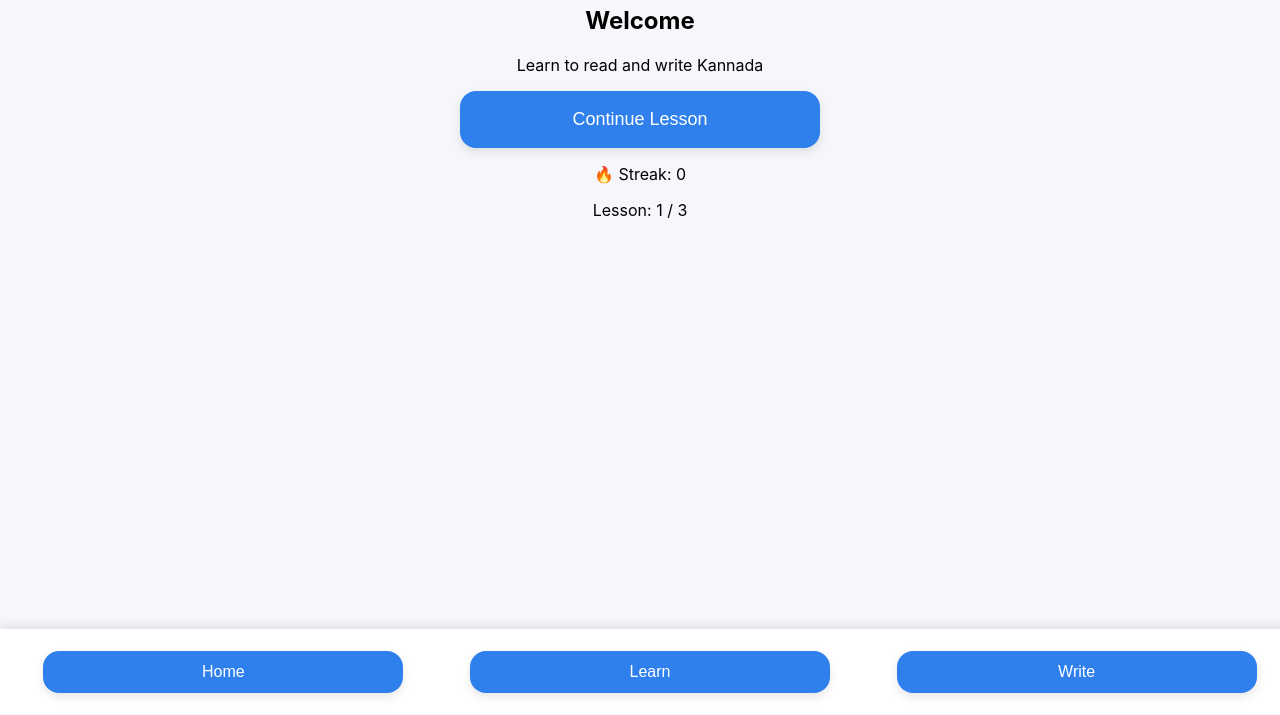
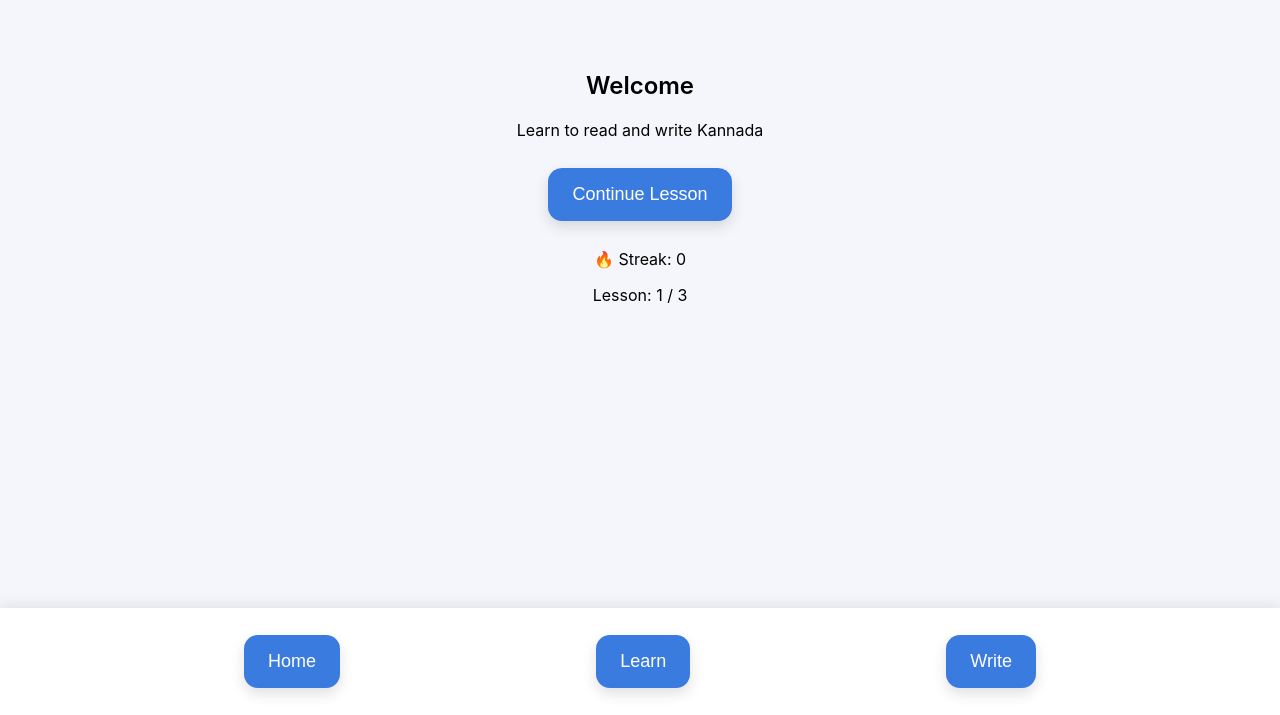
Before and after one commit to shressi10-png/Lex-Kannada-, a plain HTML site: page index.html in a window 1280 px wide. Shown: the part 85-800 px from the top of the page. Drawn offline with Linux system fonts and the light colour scheme.

Commit message:
Update style.css

```diff
--- a/style.css
+++ b/style.css
@@ -1,42 +1,53 @@
 body{
 
-font-family:-apple-system,BlinkMacSystemFont,Arial;
+font-family:-apple-system,BlinkMacSystemFont,"Segoe UI",Roboto;
+background:#f4f6fb;
 margin:0;
-background:#f5f7fb;
 text-align:center;
 
 }
 
 h1{
 
+font-size:40px;
 margin-top:20px;
-font-size:34px;
 
 }
 
 h2{
 
 margin-top:30px;
+font-weight:600;
+
+}
+
+#screen{
+
+padding:30px;
+animation:fadeIn 0.4s ease;
 
 }
 
 button{
 
-width:90%;
-max-width:360px;
-padding:18px;
-margin:12px auto;
-display:block;
+background:#3a7be0;
+border:none;
+color:white;
+padding:16px 24px;
+margin:12px;
+font-size:18px;
+border-radius:14px;
+cursor:pointer;
+box-shadow:0 6px 14px rgba(0,0,0,0.12);
 
-font-size:18px;
+transition:all 0.2s ease;
 
-border:none;
-border-radius:16px;
+}
 
-background:#2f80ed;
-color:white;
+button:hover{
 
-box-shadow:0 4px 10px rgba(0,0,0,0.1);
+transform:translateY(-2px);
+box-shadow:0 10px 18px rgba(0,0,0,0.18);
 
 }
 
@@ -46,37 +57,36 @@ transform:scale(0.97);
 
 }
 
+canvas{
+
+margin-top:20px;
+border-radius:12px;
+
+}
+
 .nav{
 
 position:fixed;
 bottom:0;
 width:100%;
 background:white;
-padding:10px;
-
+padding:15px 0;
 display:flex;
-justify-content:space-around;
-
-box-shadow:0 -3px 10px rgba(0,0,0,0.1);
+justify-content:space-evenly;
+box-shadow:0 -4px 12px rgba(0,0,0,0.08);
 
 }
 
-.nav button{
+@keyframes fadeIn{
 
-width:30%;
-padding:12px;
-font-size:16px;
+from{
+opacity:0;
+transform:translateY(10px);
+}
+
+to{
+opacity:1;
+transform:translateY(0);
+}
 
 }
-
-#screen{
-
-padding-bottom:120px;
-
-}
-
-canvas{
-
-touch-action:none;
-
-}
```
